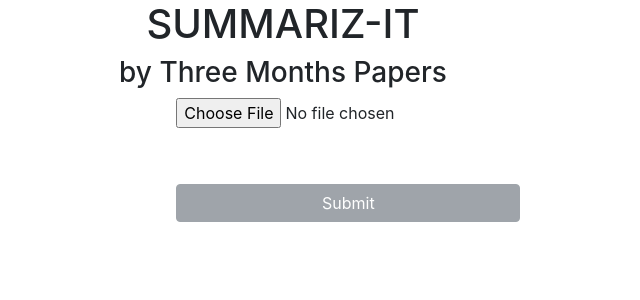
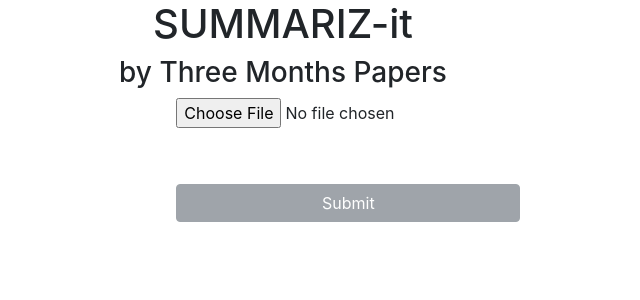
Before and after one commit to yosua1010101/three-months-papers, a React (Create React App) app in the folder frontend-web/: page / in a window 1280 px wide. Shown: the top 300 px of the page, without its empty margins (357-997 px from the left). Built offline with nearby package versions, Linux system fonts and the light colour scheme.

Commit message:
Changed from SUMMARIZ-IT to SUMMARIZ-it

```diff
--- a/frontend-web/public/index.html
+++ b/frontend-web/public/index.html
@@ -25,7 +25,7 @@
       work correctly both with client-side routing and a non-root public URL.
       Learn how to configure a non-root public URL by running `npm run build`.
     -->
-    <title>SUMMARIZ-IT | Home Page</title>
+    <title>SUMMARIZ-it</title>
   </head>
   <body>
     <noscript>You need to enable JavaScript to run this app.</noscript>
--- a/frontend-web/src/component/common/TitleScreen.js
+++ b/frontend-web/src/component/common/TitleScreen.js
@@ -3,7 +3,7 @@ import React from "react"
 export default function TitleScreen(){
     return(
         <div id="titlename" className="text-center">
-            <h1>SUMMARIZ-IT</h1>
+            <h1>SUMMARIZ-it</h1>
             <h3>by Three Months Papers</h3>
         </div>
         );
```
